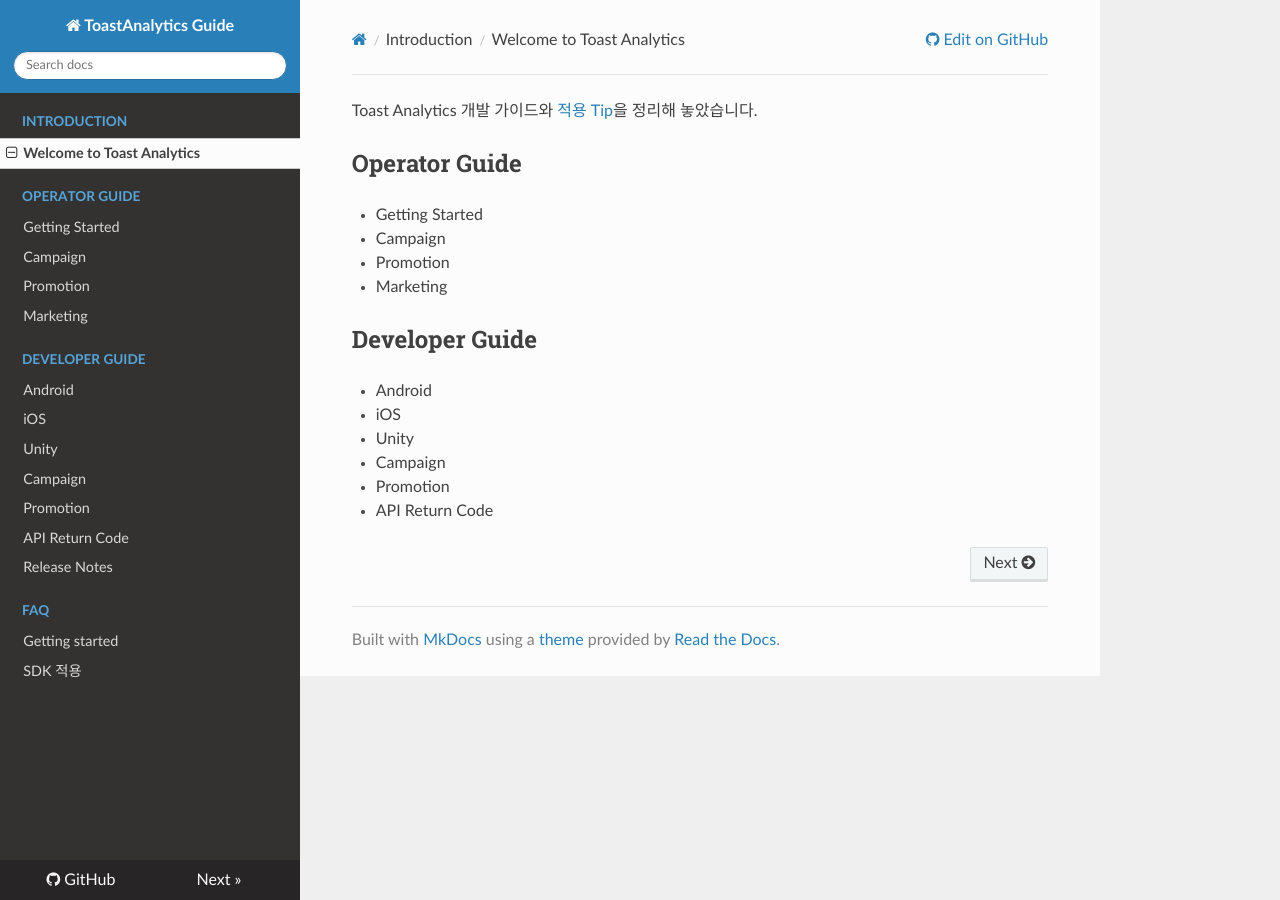
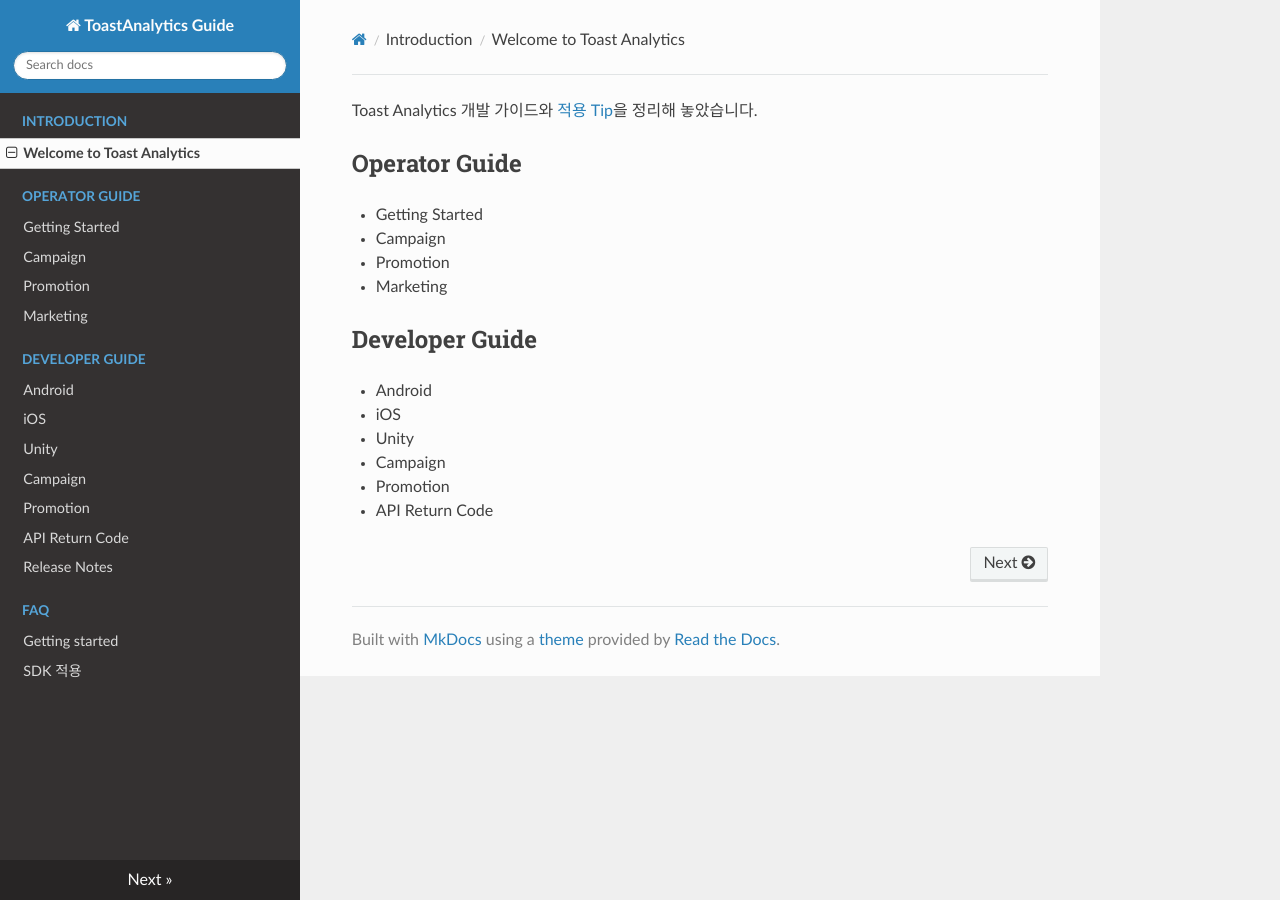
Before and after one commit to ToastAnalytics/ToastAnalytics, an MkDocs documentation site: the page built from docs/index.md, in a window 1280 px wide. Built offline with MkDocs 1.6.1, drawn with Linux system fonts in a browser that asks for light colours; nearby versions of some CDN libraries; old or Windows-style settings are respelled for this version of MkDocs; some of the changed lines change nothing that is shown.

Commit message:
Update mkdocs.yml

```diff
--- a/mkdocs.yml
+++ b/mkdocs.yml
@@ -1,14 +1,8 @@
 site_name: ToastAnalytics Guide
-site_url: http://toastanalytics.readthedocs.org
 theme: readthedocs
-
-repo_url: https://github.com/ToastAnalytics/ToastAnalytics
 
 docs_dir: docs
 site_dir: docs
-
-Type: Prefix Redirect
-From URL: /None/
 
 pages:
 - ['index.md', 'Introduction', 'Welcome to Toast Analytics']
```
